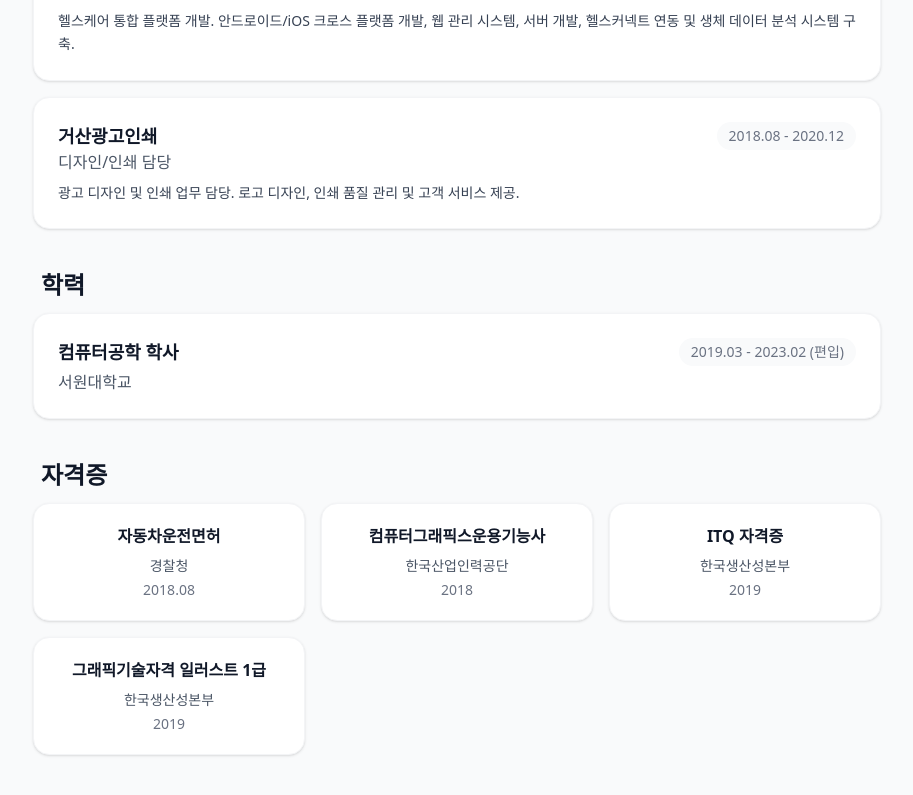
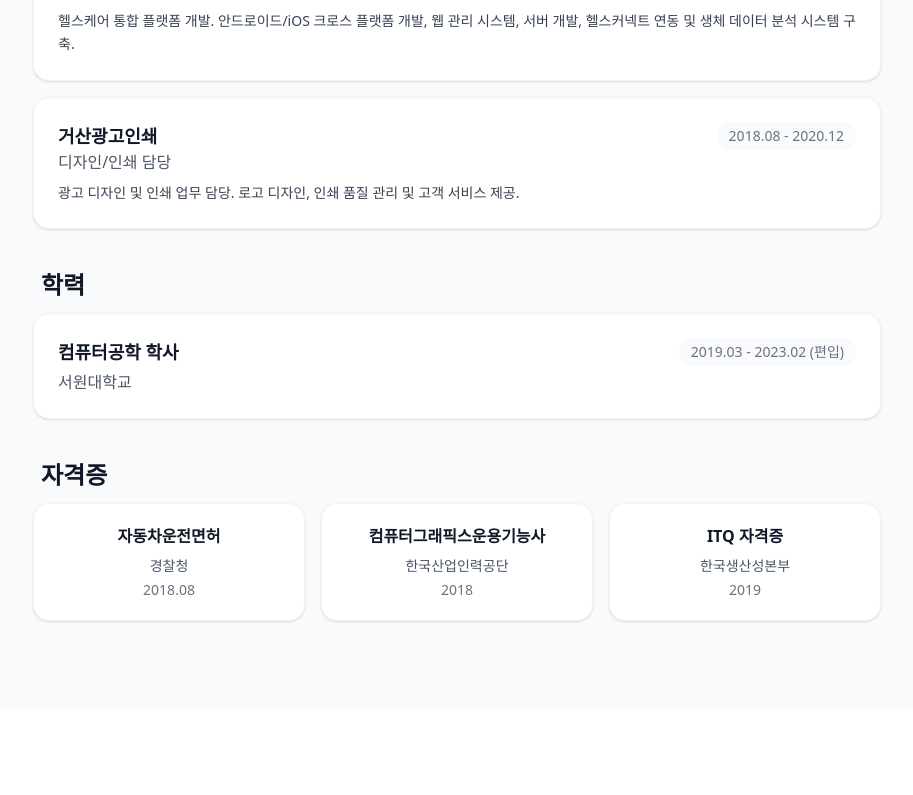
Before and after one commit to asdlf033/portfolio, a SvelteKit app: page / in a window 1280 px wide. Shown: the part 2017-2812 px from the top of the page, without its empty margins (183-1096 px from the left). After the commit the page ends 2726 px from the top, so only its background shows below. Built offline with nearby package versions, Linux system fonts and the light colour scheme.

Commit message:
chore: remove certificate card (그래픽기술자격 일러스트 1급)

```diff
--- a/src/routes/+page.svelte
+++ b/src/routes/+page.svelte
@@ -84,11 +84,7 @@
       issuer: '한국생산성본부',
       year: '2019'
     },
-    {
-      name: '그래픽기술자격 일러스트 1급',
-      issuer: '한국생산성본부',
-      year: '2019'
-    }
+
   ];
 </script>
 
```
